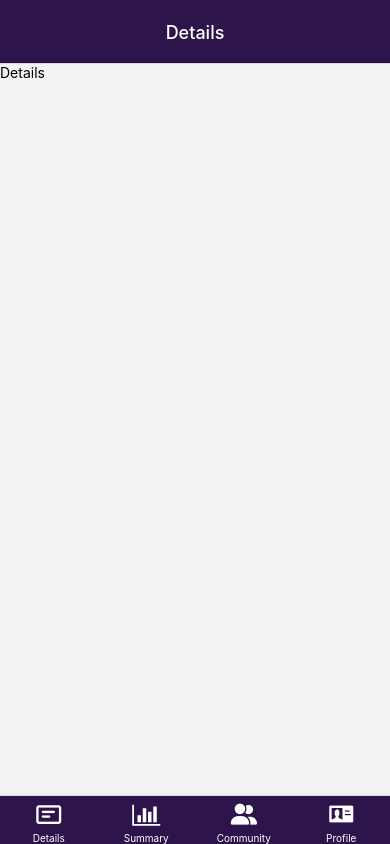
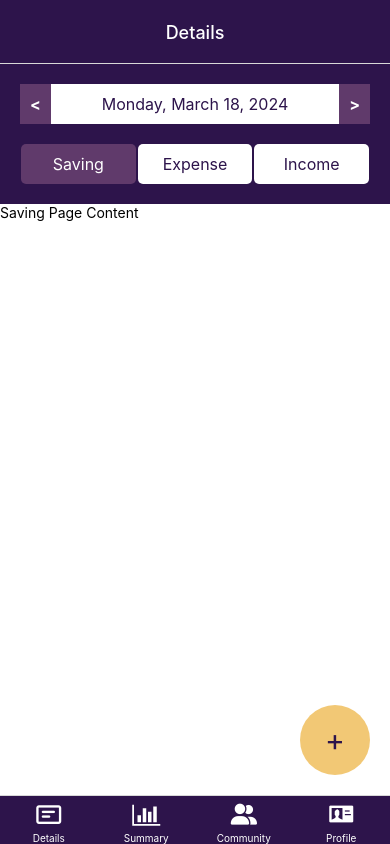
Before and after one commit to JoyfulTechLauncher/joyfulfrugalista, a React Native app: screen /Details in a window 390 px wide. Built offline with nearby package versions, Linux system fonts and the light colour scheme.

Commit message:
Update detail page and connect with add page

```diff
--- a/App.js
+++ b/App.js
@@ -9,6 +9,7 @@ import { createBottomTabNavigator } from "@react-navigation/bottom-tabs";
 import { NavigationContainer } from "@react-navigation/native";
 import { createStackNavigator } from '@react-navigation/stack';
 import Login from './screens/Login';
+import AddPage from './screens/addPage';
 
 const Stack = createStackNavigator();
 
@@ -17,6 +18,7 @@ function AppNavigator() {
     <Stack.Navigator>
       <Stack.Screen name="MyTabs" component={MyTabs} options={{ headerShown: false }} />
       <Stack.Screen name="Login" component={Login} />
+      <Stack.Screen name="AddPage" component={AddPage} />
     </Stack.Navigator>
   );
 }
--- a/components/categoryButton.js
+++ b/components/categoryButton.js
@@ -1,7 +1,7 @@
 import React from 'react';
 import { TouchableOpacity, Text, Image, StyleSheet } from 'react-native';
 
-const housingIcon = require('./assets/housing.png');
+const housingIcon = require('../assets/housing.png');
 
 const CategoryButton = ({ iconName, title, onPress, color }) => {
   const buttonStyles = [styles.button, { backgroundColor: color }];
--- a/screens/Details.js
+++ b/screens/Details.js
@@ -1,7 +1,169 @@
-import { View, Text } from "react-native";
+import { StatusBar } from 'expo-status-bar';
+import { StyleSheet,View, Text, TouchableOpacity, Image} from "react-native";
+import React, { useState } from 'react';
 
-function Detail() {
-  return <Text>Details</Text>;
-}
+
+function Detail({ navigation }) {
+
+  const [dateIndex, setDateIndex] = useState(0);
+  const [dataType, setDataType] = useState('saving'); // 'saving', 'expense', 'income'
+
+  // Function to get today's date in the format: "March 23, 2024"
+  const getDate = (dateIndex) => {
+    const options = { weekday: 'long', year: 'numeric', month: 'long', day: 'numeric' };
+    const currentDate = new Date();
+    const targetDate = new Date(currentDate);
+    targetDate.setDate(currentDate.getDate() + dateIndex);
+    return targetDate.toLocaleDateString(undefined, options);
+  };
+
+  // Button color and data changes
+  const handleDataChange = (data) => {
+    setDataType(data);
+  };
+
+  const getButtonStyle = (data) => {
+    return dataType === data ? styles.activeButton : styles.button;
+  };
+
+  const getButtonTextColor = (data) => {
+    return dataType === data ? styles.activeButtonText : styles.buttonText;
+  };
+
+  const loadData = () => {
+    switch (dataType) {
+      case 'saving':
+        return <Text>Saving Page Content</Text>;
+      case 'expense':
+        return <Text>Expense Page Content</Text>;
+      case 'income':
+        return <Text>Income Page Content</Text>;
+      default:
+        return null;
+    }
+  };
+
+  // Date navigation
+  const handlePrevious = () => {
+    setDateIndex(dateIndex - 1);
+  };
+
+  const handleNext = () => {
+    setDateIndex(dateIndex + 1);
+  };
+
+
+  return (
+    <View style={styles.container}>
+    <View style={styles.header}>
+      <TouchableOpacity onPress={handlePrevious} style={styles.navButton}>
+        <Text style={styles.navButtonText}>{"<"}</Text>
+      </TouchableOpacity>
+      <Text style={styles.dateText}>{getDate(dateIndex)}</Text>
+      <TouchableOpacity onPress={handleNext} style={styles.navButton}>
+        <Text style={styles.navButtonText}>{">"}</Text>
+      </TouchableOpacity>
+    </View>
+
+    <View style={styles.mainButtons}>
+      <TouchableOpacity onPress={() => {handleDataChange('saving')}} style={getButtonStyle('saving')}>
+        <Text style={getButtonTextColor('saving')}>Saving</Text>
+      </TouchableOpacity>
+      <TouchableOpacity onPress={() => {handleDataChange('expense')}} style={getButtonStyle('expense')}>
+        <Text style={getButtonTextColor('expense')}>Expense</Text>
+      </TouchableOpacity>
+      <TouchableOpacity onPress={() => {handleDataChange('income')}} style={getButtonStyle('income')}>
+        <Text style={getButtonTextColor('income')}>Income</Text>
+      </TouchableOpacity>
+    </View>
+
+    <View style={styles.content}>
+        {loadData()}
+      </View>
+    <TouchableOpacity onPress={() => navigation.navigate('AddPage')} style={styles.addButton}>
+        <Text style={styles.addButtonText}>+</Text>
+      </TouchableOpacity>
+  </View>
+  );
+};
+const styles = StyleSheet.create({
+  container: {
+    flex: 1,
+    backgroundColor: '#fff',
+    backgroundColor: '#2d144b',
+  },
+  header: {
+    flexDirection: 'row',
+    justifyContent: 'space-between',
+    alignItems: 'center',
+    margin: 20,
+    backgroundColor: '#fff',
+  },
+  navButton: {
+    padding: 10,
+    backgroundColor: '#603a6b',
+  },
+  navButtonText: {
+    color: '#fff',
+    fontSize: 16,
+    fontWeight: 'bold',
+  },
+  dateText: {
+    fontSize: 16,
+    color: '#2d144b',
+  },
+  mainButtons: {
+    flexDirection: 'row',
+    justifyContent: 'space-between',
+    marginBottom: 10,
+    marginHorizontal: 20
+  },
+  activeButton: {
+    flex: 1,
+    backgroundColor: '#603a6b',
+    paddingVertical: 10,
+    alignItems: 'center',
+    borderRadius: 5,
+    marginHorizontal: 1,
+  },
+  activeButtonText: {
+    color: '#fff',
+    fontSize: 16,
+  },
+  button: {
+    flex: 1,
+    backgroundColor: '#fff',
+    paddingVertical: 10,
+    alignItems: 'center',
+    borderRadius: 5,
+    marginHorizontal: 1,
+  },
+  buttonText: {
+    color: '#2d144b',
+    fontSize: 16,
+  },
+  content: {
+    flex: 1,
+    backgroundColor: '#fff',
+    width: '100%',
+    marginTop: 10,
+    marginBottom: 0,
+  },
+  addButton: {
+    position: 'absolute',
+    bottom: 20,
+    right: 20,
+    width: 70,
+    height: 70,
+    borderRadius: 40,
+    backgroundColor: '#f2c875',
+    justifyContent: 'center',
+    alignItems: 'center',
+  },
+  addButtonText: {
+    color: '#2d144b',
+    fontSize: 30,
+  }
+});
 
 export default Detail;
--- a/screens/Summary.js
+++ b/screens/Summary.js
@@ -112,8 +112,6 @@ const labels = Array.from({ length: 6 }, (_, i) => `${i * 5 + 1}`);
   return (
     <SafeAreaView style={styles.safeArea}>
       <View style={styles.header}>
-        <Text style={styles.headerText}>Summary</Text>
-
       <View style={styles.timePeriodSelector}>
         <TouchableOpacity style={styles.topbuttonStyle} onPress={() => setTimePeriod('weekly')}>
           <Text style={styles.topbuttonText}>Weekly</Text>
--- a/screens/addPage.js
+++ b/screens/addPage.js
@@ -30,16 +30,16 @@ const App = () => {
   };
 
   const categories = [
-    { id: 'Housing', title: 'Housing', iconName: require('./assets/housing.png'), color: '#D0C6E1' },
-    { id: 'Household', title: 'Household', iconName: require('./assets/household.png'), color: '#F1EBF2' },
-    { id: 'Utilities', title: 'Utilities', iconName: require('./assets/utilities.png'), color: '#C4D3EB' },
-    { id: 'Transport', title: 'Transport', iconName: require('./assets/transport.png'), color: '#D0ECF3' },
-    { id: 'Food', title: 'Food', iconName: require('./assets/food.png'), color: '#BCE1D6' },
-    { id: 'Health', title: 'Health', iconName: require('./assets/health.png'), color: '#C5E1BA' },
-    { id: 'Education', title: 'Education', iconName: require('./assets/education.png'), color: '#F5C4DB' },
-    { id: 'Appearance', title: 'Appearance', iconName: require('./assets/appearance.png'), color: '#F7E8E4' },
-    { id: 'Lifestyle', title: 'Lifestyle', iconName: require('./assets/lifestyle.png'), color: '#F4EB85' },
-    { id: 'Service Fee', title: 'Service Fee', iconName: require('./assets/service fee.png'), color: '#FFD6A1' },
+    { id: 'Housing', title: 'Housing', iconName: require('../assets/housing.png'), color: '#D0C6E1' },
+    { id: 'Household', title: 'Household', iconName: require('../assets/household.png'), color: '#F1EBF2' },
+    { id: 'Utilities', title: 'Utilities', iconName: require('../assets/utilities.png'), color: '#C4D3EB' },
+    { id: 'Transport', title: 'Transport', iconName: require('../assets/transport.png'), color: '#D0ECF3' },
+    { id: 'Food', title: 'Food', iconName: require('../assets/food.png'), color: '#BCE1D6' },
+    { id: 'Health', title: 'Health', iconName: require('../assets/health.png'), color: '#C5E1BA' },
+    { id: 'Education', title: 'Education', iconName: require('../assets/education.png'), color: '#F5C4DB' },
+    { id: 'Appearance', title: 'Appearance', iconName: require('../assets/appearance.png'), color: '#F7E8E4' },
+    { id: 'Lifestyle', title: 'Lifestyle', iconName: require('../assets/lifestyle.png'), color: '#F4EB85' },
+    { id: 'Service Fee', title: 'Service Fee', iconName: require('../assets/service fee.png'), color: '#FFD6A1' },
     // maybe need more info
   ];
 
@@ -91,7 +91,7 @@ const styles = StyleSheet.create({
   navBar: {
     paddingTop: 50,
     paddingBottom: 10,
-    backgroundColor: '#6200EE',
+    backgroundColor: '#2d144b',
   },
   navTitle: {
     color: '#ffffff',
```
Also changed, not shown: 2 other files (tests, documents, lock files or other folders).
